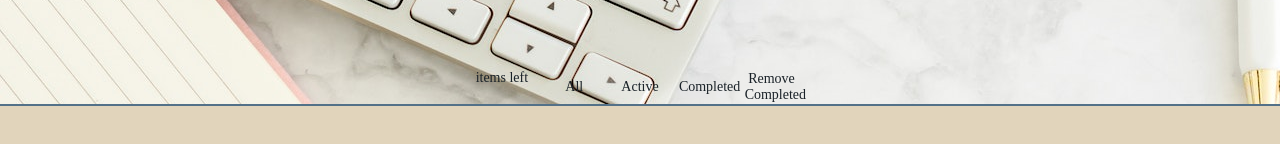
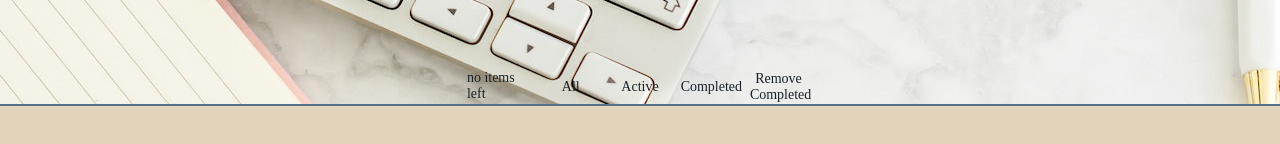
Before and after one commit to liamkukid/todo-learning-app, a React (Create React App) app: page / in a window 1280 px wide. Shown: the part 238-382 px from the top of the page. Built offline with nearby package versions, Linux system fonts and the light colour scheme.

Commit message:
eslint rules changes

```diff
--- /dev/null
+++ b/src/Components/Button.js
@@ -0,0 +1,19 @@
+import PropTypes from 'prop-types';
+import style from './button.module.scss';
+
+export default function Button({ title, onClick }) {
+  return (
+    <button
+      className={style.button}
+      type="button"
+      onClick={onClick}
+      value={title}
+    >
+      {title}
+    </button>
+  );
+}
+Button.propTypes = {
+  title: PropTypes.string.isRequired,
+  onClick: PropTypes.func.isRequired,
+};
--- a/src/Components/CommandPanel.js
+++ b/src/Components/CommandPanel.js
@@ -1,16 +1,20 @@
-import { memo } from 'react';
 import PropTypes from 'prop-types';
 import { FILTER_ACTIVE, FILTER_COMPLETED, SHOW_ALL } from '../Filters';
 
+import Button from './Button';
 import style from './commandPanel.module.scss';
 
-function CommandPanel({ todos, onFilterChanged, onRemoveCompleted }) {
+export default function CommandPanel({
+  todos,
+  onFilterChanged,
+  onRemoveCompleted,
+}) {
   return (
     <div className={style.panel}>
       <span className={style.span_items_left}>
-        {todos !== null &&
-          todos.length > 0 &&
-          todos.filter(todo => !todo.done).length}{' '}
+        {todos !== null && todos.length > 0
+          ? todos.filter(todo => !todo.done).length
+          : 'no'}{' '}
         items left
       </span>
       <Button title="All" onClick={() => onFilterChanged(SHOW_ALL)} />
@@ -23,21 +27,6 @@ function CommandPanel({ todos, onFilterChanged, onRemoveCompleted }) {
     </div>
   );
 }
-
-function Button({ title, onClick }) {
-  return (
-    <button
-      className={style.button}
-      type="button"
-      onClick={onClick}
-      value={title}
-    >
-      {title}
-    </button>
-  );
-}
-
-export default memo(CommandPanel);
 
 CommandPanel.propTypes = {
   todos: PropTypes.arrayOf(
@@ -54,8 +43,3 @@ CommandPanel.propTypes = {
 CommandPanel.defaultProps = {
   todos: [],
 };
-
-Button.propTypes = {
-  title: PropTypes.string.isRequired,
-  onClick: PropTypes.func.isRequired,
-};
--- a/src/Components/Input.js
+++ b/src/Components/Input.js
@@ -1,8 +1,8 @@
-import { useRef, memo } from 'react';
+import { useRef } from 'react';
 import PropTypes from 'prop-types';
 import style from './input.module.scss';
 
-function Input({ onSubmit }) {
+export default function Input({ onSubmit }) {
   const inputRef = useRef();
 
   const handleSubmit = e => {
@@ -30,8 +30,6 @@ function Input({ onSubmit }) {
   );
 }
 
-export default memo(Input);
-
 Input.propTypes = {
   onSubmit: PropTypes.func.isRequired,
 };
--- /dev/null
+++ b/src/Components/button.module.scss
@@ -0,0 +1,20 @@
+.button {
+    border: 0px;
+    color: var(--dark);
+    background-color: transparent;
+    font-size:14px;
+    font-family:'revert';
+}
+
+.button:hover,
+.button:focus {
+    cursor: pointer;
+}
+
+.button:hover {
+  transform: translateY(-1px);
+}
+
+.button:active {
+  transform: translateY(0);
+}
--- a/src/Components/commandPanel.module.scss
+++ b/src/Components/commandPanel.module.scss
@@ -12,24 +12,3 @@
   font-family:'revert';
   color: var(--dark);
 }
-
-.button {
-    border: 0px;
-    color: var(--dark);
-    background-color: transparent;
-    font-size:14px;
-    font-family:'revert';
-}
-
-.button:hover,
-.button:focus {
-    cursor: pointer;
-}
-
-.button:hover {
-  transform: translateY(-1px);
-}
-
-.button:active {
-  transform: translateY(0);
-}
--- a/src/UseTodosStore.js
+++ b/src/UseTodosStore.js
@@ -1,7 +1,7 @@
 import { useCallback, useEffect, useReducer } from 'react';
 import {
   TODO_DONE_TYPE,
-  RESET_TYPE,
+  SET_UP_TYPE,
   ADD_TODO_TYPE,
   TODO_REMOVE_TYPE,
   REMOVE_COMPLETED_TYPE,
@@ -12,7 +12,7 @@ const useTodosStore = () => {
   const [todos, dispatch] = useReducer(reducer);
 
   useEffect(() => {
-    dispatch({ type: RESET_TYPE });
+    dispatch({ type: SET_UP_TYPE });
   }, []);
 
   const addNewTodo = useCallback(value => {
--- a/src/reducer.js
+++ b/src/reducer.js
@@ -3,12 +3,12 @@ import { v4 as uuidv4 } from 'uuid';
 export const TODO_DONE_TYPE = 'TASK_DONE';
 export const ADD_TODO_TYPE = 'ADD_TODO';
 export const TODO_REMOVE_TYPE = 'TASK_REMOVE';
-export const RESET_TYPE = 'SET_UP';
+export const SET_UP_TYPE = 'SET_UP';
 export const REMOVE_COMPLETED_TYPE = 'REMOVE_COMPLETED';
 
 const KEY_TODO = 'KEY_TODO';
 
-const reset = () => JSON.parse(localStorage.getItem(KEY_TODO));
+const setUp = () => JSON.parse(localStorage.getItem(KEY_TODO)) ?? [];
 
 const todoDone = (todos, id, done) => {
   const newTodos = todos.map(obj => {
@@ -35,7 +35,7 @@ const removeCompleted = todos => {
 
 const addTodo = (todos, value) => {
   const todo = { title: value, done: false, id: uuidv4() };
-  const newDotos = todos ? [...todos.slice(), todo] : [todo];
+  const newDotos = [...todos, todo];
   localStorage.setItem(KEY_TODO, JSON.stringify(newDotos));
   return newDotos;
 };
@@ -50,8 +50,8 @@ export const reducer = (state, { type, payload }) => {
       return todoRemove(state, payload.id);
     case REMOVE_COMPLETED_TYPE:
       return removeCompleted(state);
-    case RESET_TYPE:
-      return reset();
+    case SET_UP_TYPE:
+      return setUp();
     default:
       return state;
   }
```
Also changed, not shown: 1 other file (tests, documents, lock files or other folders).
